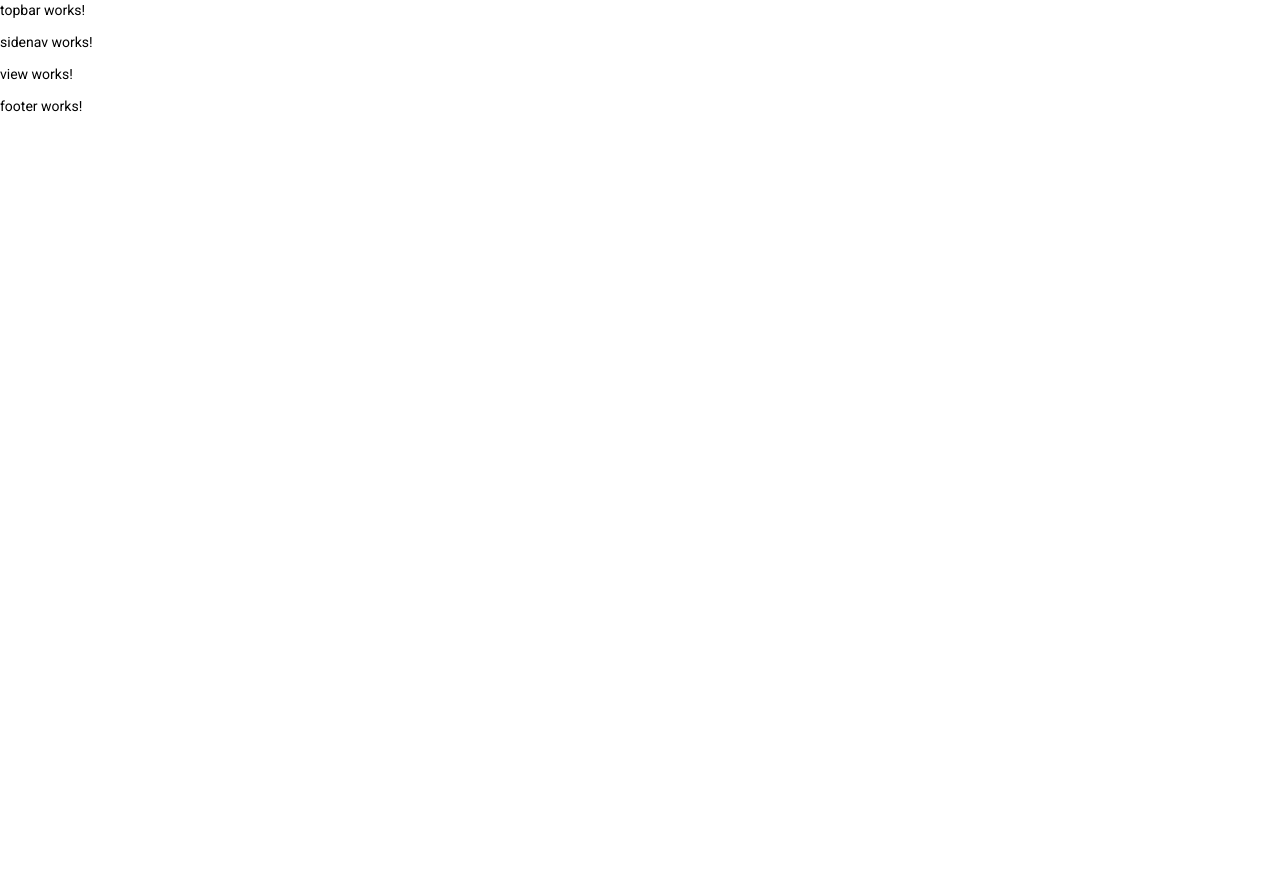
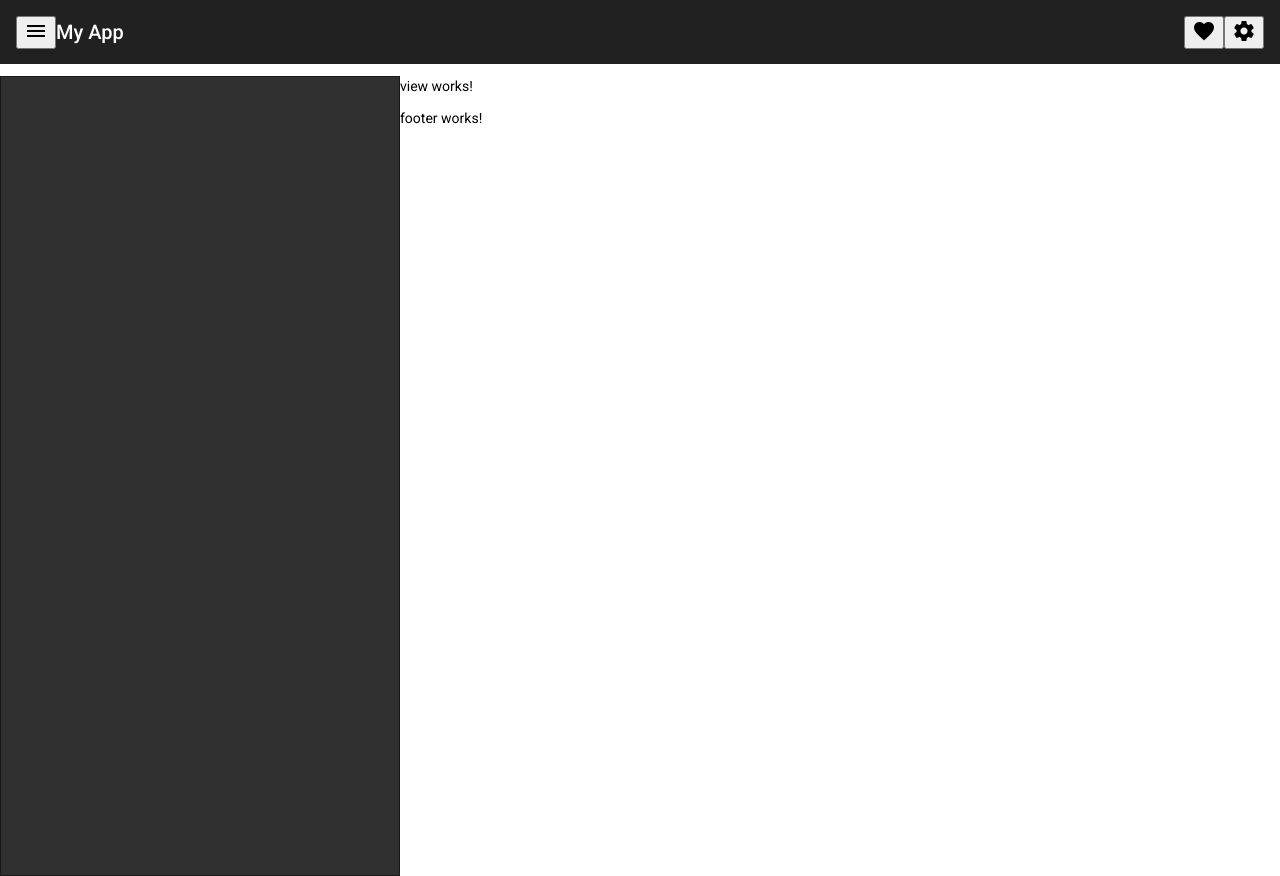
Before and after one commit to CodeChrisB/bookless, an Angular app: page / in a window 1280 px wide. Before the commit the page ends 800 px from the top, so only its background shows below. Built offline with nearby package versions, Linux system fonts and the light colour scheme.

Commit message:
tested toolbar & sidenav

```diff
--- a/src/app/main/sidenav/sidenav.component.css
+++ b/src/app/main/sidenav/sidenav.component.css
@@ -0,0 +1,17 @@
+.example-container {
+    height: 100vh;
+    border: 1px solid rgba(0, 0, 0, 0.5);
+    float: left;
+    width: 400px;
+  }
+
+  .example-sidenav-content {
+    display: flex;
+    height: 100%;
+    align-items: center;
+    justify-content: center;
+  }
+
+  .example-sidenav {
+    padding: 20px;
+  }
--- a/src/app/main/sidenav/sidenav.component.html
+++ b/src/app/main/sidenav/sidenav.component.html
@@ -1 +1,5 @@
-<p>sidenav works!</p>
+<mat-drawer-container class="example-container" autosize>
+    <mat-drawer #drawer class="example-sidenav" mode="side">
+      <p>Auto-resizing sidenav</p>
+    </mat-drawer>
+</mat-drawer-container>
--- a/src/app/main/sidenav/sidenav.component.ts
+++ b/src/app/main/sidenav/sidenav.component.ts
@@ -8,7 +8,7 @@ import { Component, OnInit } from '@angular/core';
 export class SidenavComponent implements OnInit {
 
   constructor() { }
-
+  showFiller = false;
   ngOnInit(): void {
   }
 
--- a/src/app/main/topbar/topbar.component.css
+++ b/src/app/main/topbar/topbar.component.css
@@ -0,0 +1,3 @@
+.spacer {
+    flex: 1 1 auto;
+  }
--- a/src/app/main/topbar/topbar.component.html
+++ b/src/app/main/topbar/topbar.component.html
@@ -1 +1,17 @@
-<p>topbar works!</p>
+<p>
+<mat-toolbar>
+    <button mat-icon-button class="example-icon" aria-label="Example icon-button with menu icon">
+     <mat-icon>menu</mat-icon>
+   </button>
+   <span>My App</span>
+   <span class="spacer"></span>
+   <button mat-icon-button class="example-icon favorite-icon" aria-label="Example icon-button with heart icon">
+     <mat-icon>favorite</mat-icon>
+   </button>
+   <button mat-icon-button class="example-icon" aria-label="Example icon-button with share icon">
+    <mat-icon>settings</mat-icon>
+  </button>
+ </mat-toolbar>
+ <p>
+
+    <!--https://material.angular.io/components/toolbar/overview--->
--- a/src/app/main/topbar/topbar.component.ts
+++ b/src/app/main/topbar/topbar.component.ts
@@ -1,4 +1,5 @@
 import { Component, OnInit } from '@angular/core';
+
 
 @Component({
   selector: 'topbar',
```
Also changed, not shown: src/app/app.module.ts (+9 -2 lines).
